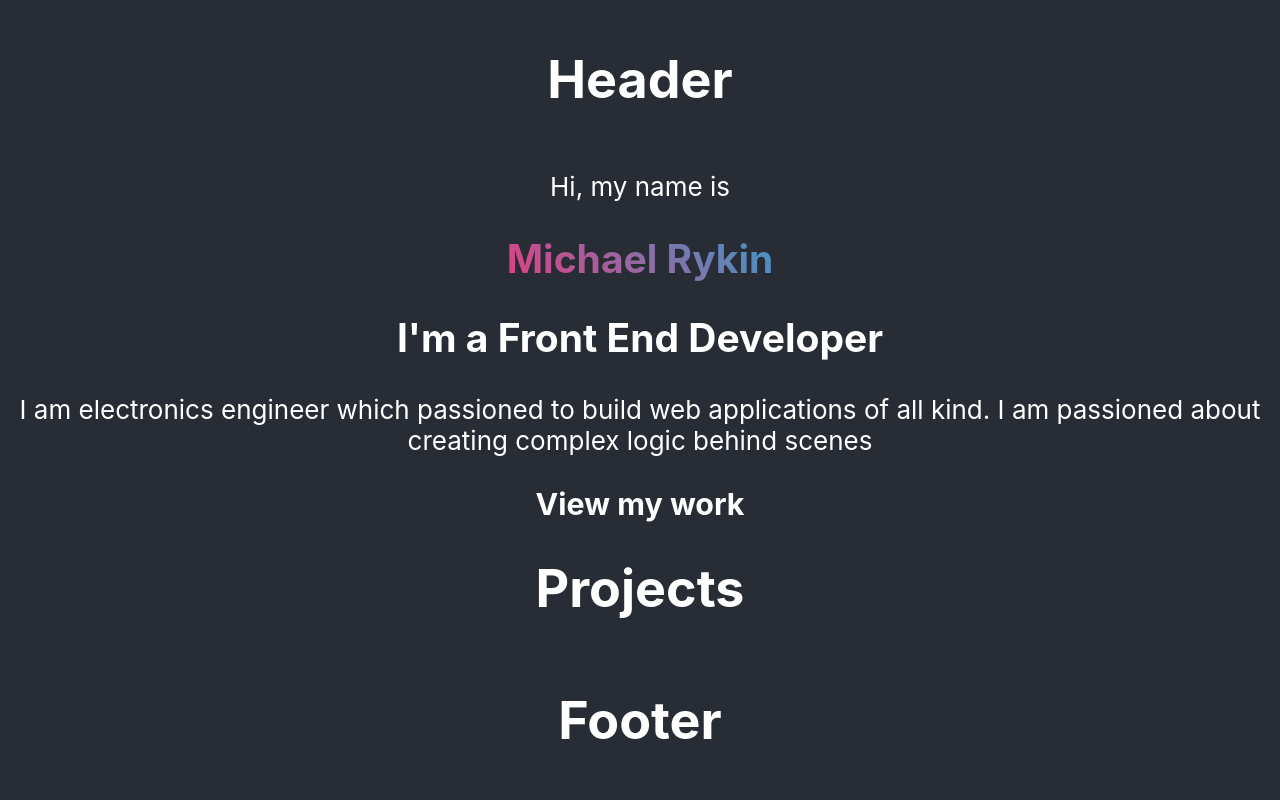
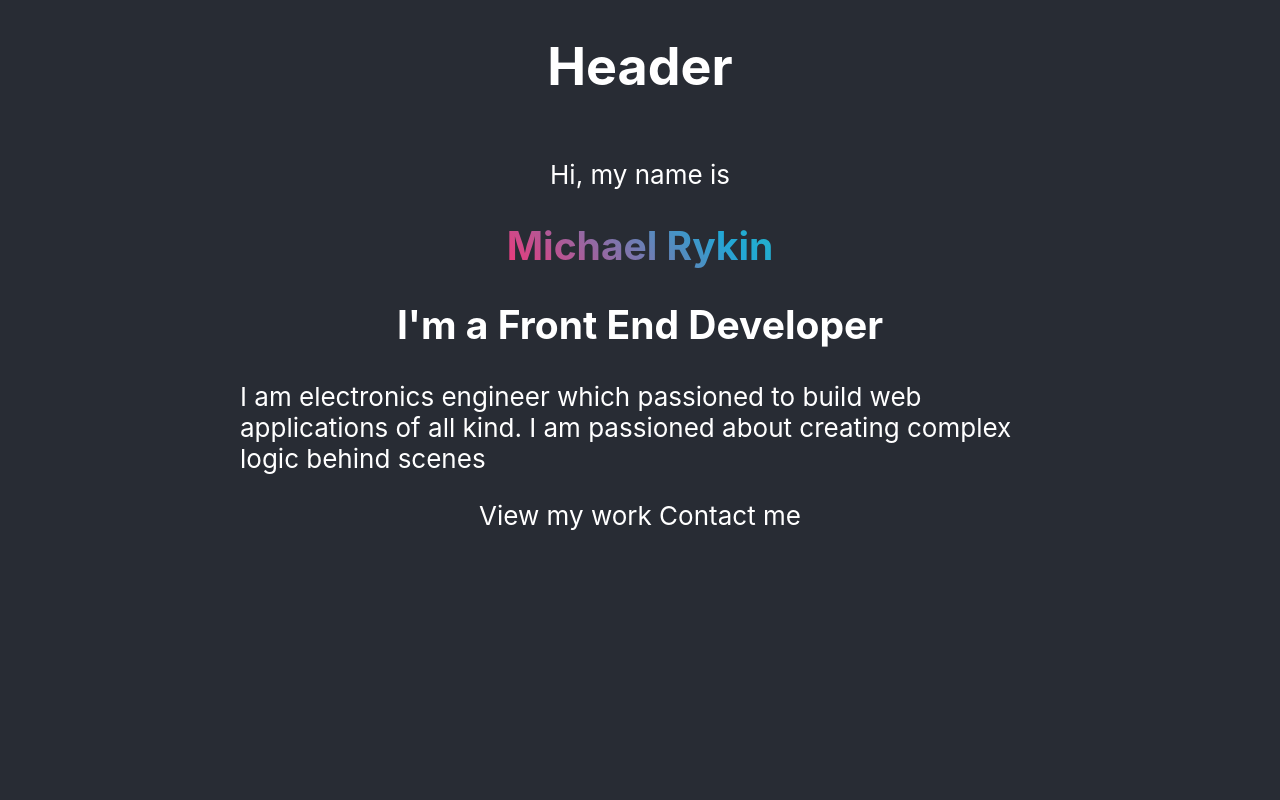
Before and after one commit to michael-ryk/Home_page, a React (Create React App) app: page / in a window 1280 px wide. Shown: the top 800 px of the page. Built offline with nearby package versions, Linux system fonts and the light colour scheme.

Commit message:
Fade in effect one by one

```diff
--- a/src/App.js
+++ b/src/App.js
@@ -21,7 +21,7 @@ function App() {
 const AppStyle = styled.div`
   text-align: center;
   background-color: #282c34;
-  min-height: 100vh;
+  /* min-height: 100vh; */
   display: flex;
   flex-direction: column;
   align-items: center;
--- a/src/components/Welcome.jsx
+++ b/src/components/Welcome.jsx
@@ -5,17 +5,28 @@ const Welcome = () => {
   const {intro, myName, whoAmI, aboutMeText } = welcome;
   return (
     <WelcomeStyle>
-      <p>{intro}</p>
-      <h1 className='my-name'>{myName}</h1>
-      <h2>{whoAmI}</h2>
-      <p>{aboutMeText}</p>
-      <h3>View my work</h3>
+      <p className='fade-in'>{intro}</p>
+      <div className='fade-in my-name-container'>
+        <h1 className='my-name'>{myName}</h1>
+      </div>
+      <h2 className='fade-in who-am-i'>{whoAmI}</h2>
+      <p className='fade-in about-me'>{aboutMeText}</p>
+      <div className='fade-in quick-links'>
+        <span>View my work </span>
+        <span> Contact me</span>
+      </div>
     </WelcomeStyle>
   )
 }
 
 const WelcomeStyle = styled.section`
-  animation: fadeIn 5s;
+  max-width: 800px;
+  height: 100vh;
+  .fade-in {
+    opacity: 0;
+    animation: fadeIn 1s ease-in forwards;
+  }
+  .my-name-container {animation-delay: 0.5s;}
   .my-name {
     background: linear-gradient(45deg, #23d5ab, #ee7752, #e73c7e, #23a6d5, #23d5ab, #ee7752, #e73c7e, #23a6d5);
     background-size: 200% auto;
@@ -24,6 +35,12 @@ const WelcomeStyle = styled.section`
     -webkit-text-fill-color: transparent;
     animation: changingBackgroundGradient 5s linear infinite;
   }
+  .who-am-i {animation-delay: 1s;}
+  .about-me {
+    animation-delay: 1.5s;
+    text-align: left;
+  }
+  .quick-links {animation-delay: 2s;}
 
   @keyframes changingBackgroundGradient {
     0% {background-position: 0% 50%;}
@@ -32,8 +49,8 @@ const WelcomeStyle = styled.section`
   }
 
   @keyframes fadeIn {
-    0% {opacity: 0;}
-    100% {opacity: 1;}
+    from {opacity: 0;}
+    to {opacity: 1;}
   }
 `
 
```
